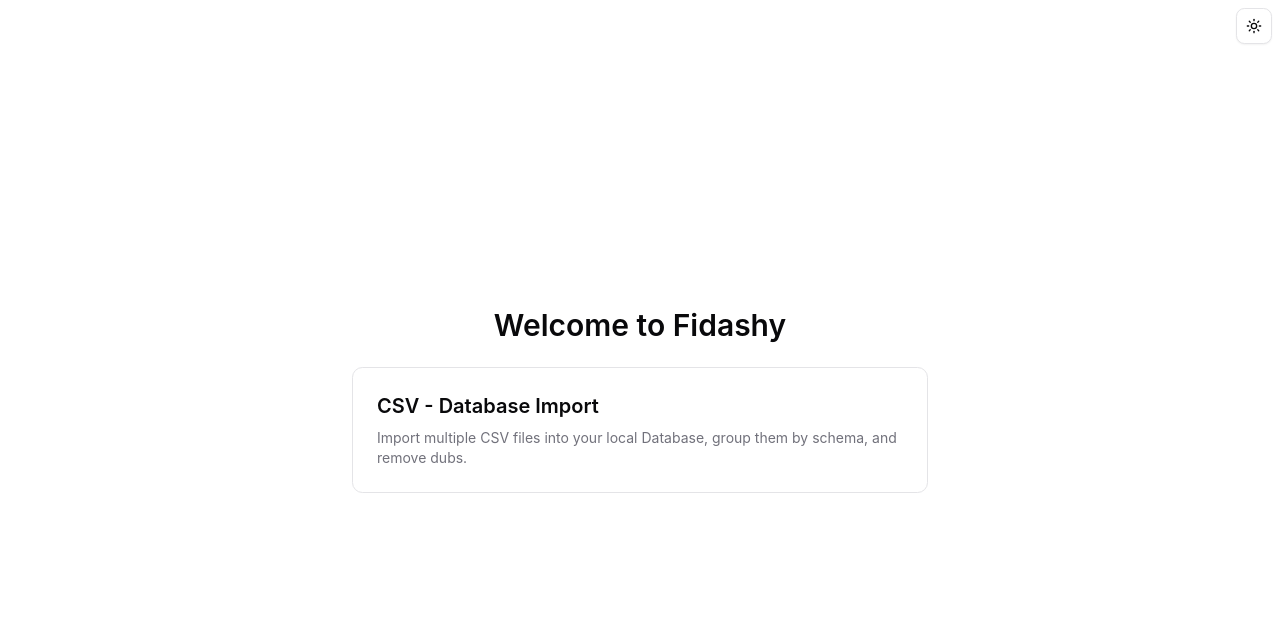
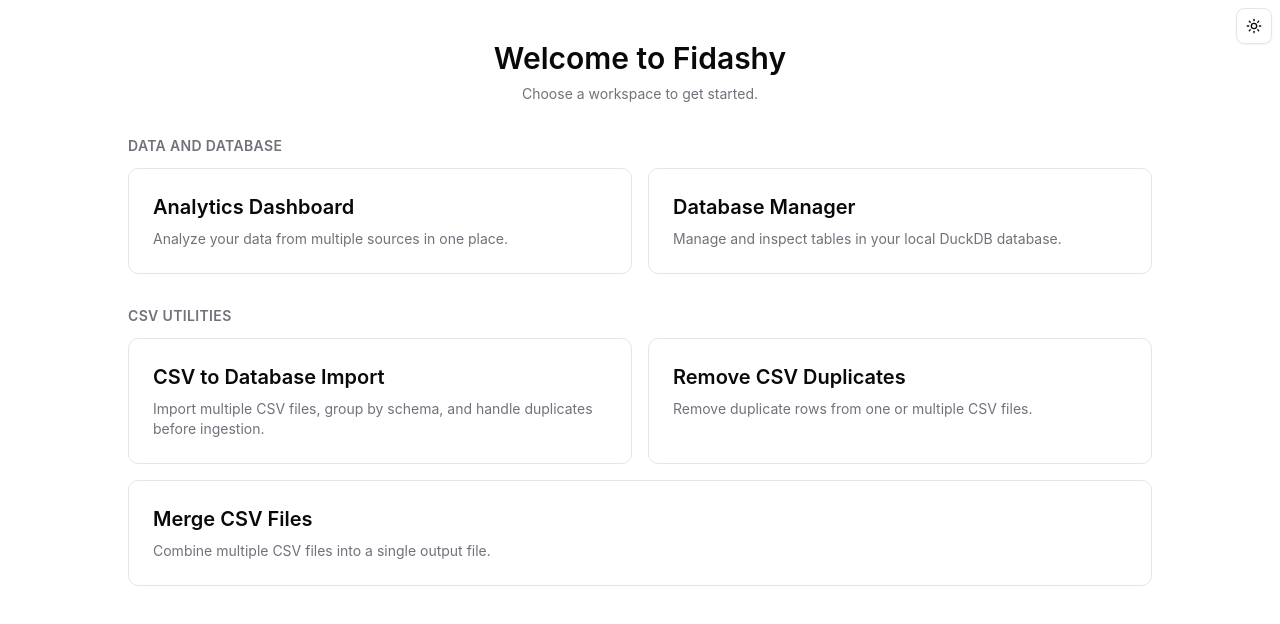
Before and after one commit to julklingel/fidashy, a SvelteKit app: page / in a window 1280 px wide. Shown: the top 624 px of the page. Built offline with nearby package versions, Linux system fonts and the light colour scheme.

Commit message:
added feature nav

```diff
--- a/src/routes/+page.svelte
+++ b/src/routes/+page.svelte
@@ -2,16 +2,76 @@
 import { Card } from "$lib/components/ui/card/index.js";
 </script>
 
-<section class="flex min-h-screen flex-col items-center justify-center bg-background px-4">
-   <h1 class="mb-6 text-center text-3xl font-semibold">Welcome to Fidashy</h1>
-   <a href="/csv-import" class="block w-full max-w-xl">
-      <Card className="cursor-pointer rounded-lg border p-6 transition hover:shadow-md">
-         <div class="space-y-2">
-            <h2 class="text-xl font-semibold">CSV - Database Import</h2>
-            <p class="text-sm text-muted-foreground">
-               Import multiple CSV files into your local Database, group them by schema, and remove dubs.
-            </p>
+<section class="min-h-screen bg-background px-4 py-10">
+   <div class="mx-auto w-full max-w-5xl space-y-8">
+      <div class="space-y-2 text-center">
+         <h1 class="text-3xl font-semibold">Welcome to Fidashy</h1>
+         <p class="text-sm text-muted-foreground">Choose a workspace to get started.</p>
+      </div>
+
+      <div class="space-y-3">
+         <h2 class="text-sm font-semibold uppercase tracking-wide text-muted-foreground">Data and Database</h2>
+         <div class="grid gap-4 md:grid-cols-2">
+            <a href="/dashboard" class="block">
+               <Card className="h-full cursor-pointer rounded-lg border p-6 transition hover:shadow-md">
+                  <div class="space-y-2">
+                     <h3 class="text-xl font-semibold">Analytics Dashboard</h3>
+                     <p class="text-sm text-muted-foreground">
+                        Analyze your data from multiple sources in one place.
+                     </p>
+                  </div>
+               </Card>
+            </a>
+
+            <a href="/dashboard" class="block">
+               <Card className="h-full cursor-pointer rounded-lg border p-6 transition hover:shadow-md">
+                  <div class="space-y-2">
+                     <h3 class="text-xl font-semibold">Database Manager</h3>
+                     <p class="text-sm text-muted-foreground">
+                        Manage and inspect tables in your local DuckDB database.
+                     </p>
+                  </div>
+               </Card>
+            </a>
          </div>
-      </Card>
-   </a>
+      </div>
+
+      <div class="space-y-3">
+         <h2 class="text-sm font-semibold uppercase tracking-wide text-muted-foreground">CSV Utilities</h2>
+         <div class="grid gap-4 md:grid-cols-2">
+            <a href="/csv-import" class="block">
+               <Card className="h-full cursor-pointer rounded-lg border p-6 transition hover:shadow-md">
+                  <div class="space-y-2">
+                     <h3 class="text-xl font-semibold">CSV to Database Import</h3>
+                     <p class="text-sm text-muted-foreground">
+                        Import multiple CSV files, group by schema, and handle duplicates before ingestion.
+                     </p>
+                  </div>
+               </Card>
+            </a>
+
+            <a href="/csv-delete-dubs" class="block">
+               <Card className="h-full cursor-pointer rounded-lg border p-6 transition hover:shadow-md">
+                  <div class="space-y-2">
+                     <h3 class="text-xl font-semibold">Remove CSV Duplicates</h3>
+                     <p class="text-sm text-muted-foreground">
+                        Remove duplicate rows from one or multiple CSV files.
+                     </p>
+                  </div>
+               </Card>
+            </a>
+
+            <a href="/csv-merge-files" class="block md:col-span-2">
+               <Card className="h-full cursor-pointer rounded-lg border p-6 transition hover:shadow-md">
+                  <div class="space-y-2">
+                     <h3 class="text-xl font-semibold">Merge CSV Files</h3>
+                     <p class="text-sm text-muted-foreground">
+                        Combine multiple CSV files into a single output file.
+                     </p>
+                  </div>
+               </Card>
+            </a>
+         </div>
+      </div>
+   </div>
 </section>
```
